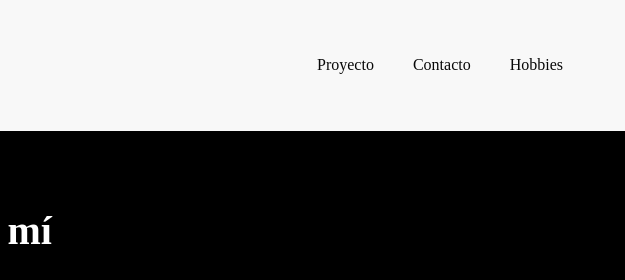
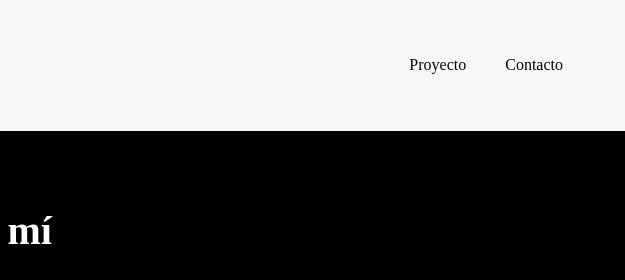
Before and after one commit to MarianoVG2006/Portfolio, a plain HTML site: page Index.html in a window 1280 px wide. Shown: the top 280 px of the page, 655-1280 px from the left. Drawn offline with Linux system fonts and the light colour scheme.

Commit message:
actualizado

```diff
--- a/Index.html
+++ b/Index.html
@@ -27,7 +27,6 @@
             <nav class="navegar">
                 <a href="proyecto.html">Proyecto</a>
                 <a href="contacto.html">Contacto</a>
-                <a href="hobbies.html">Hobbies</a>
             </nav>
     </header>
         <main>
```
